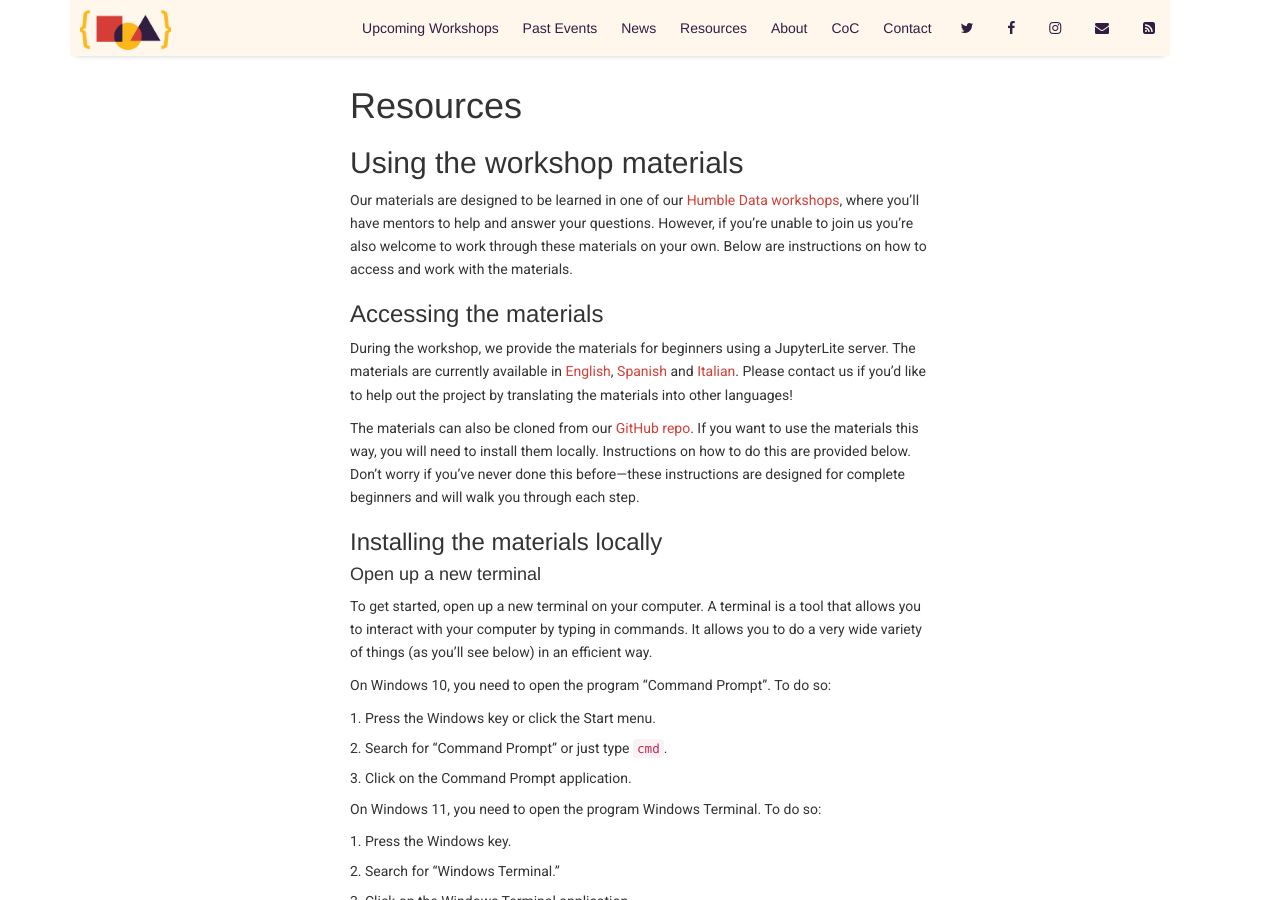
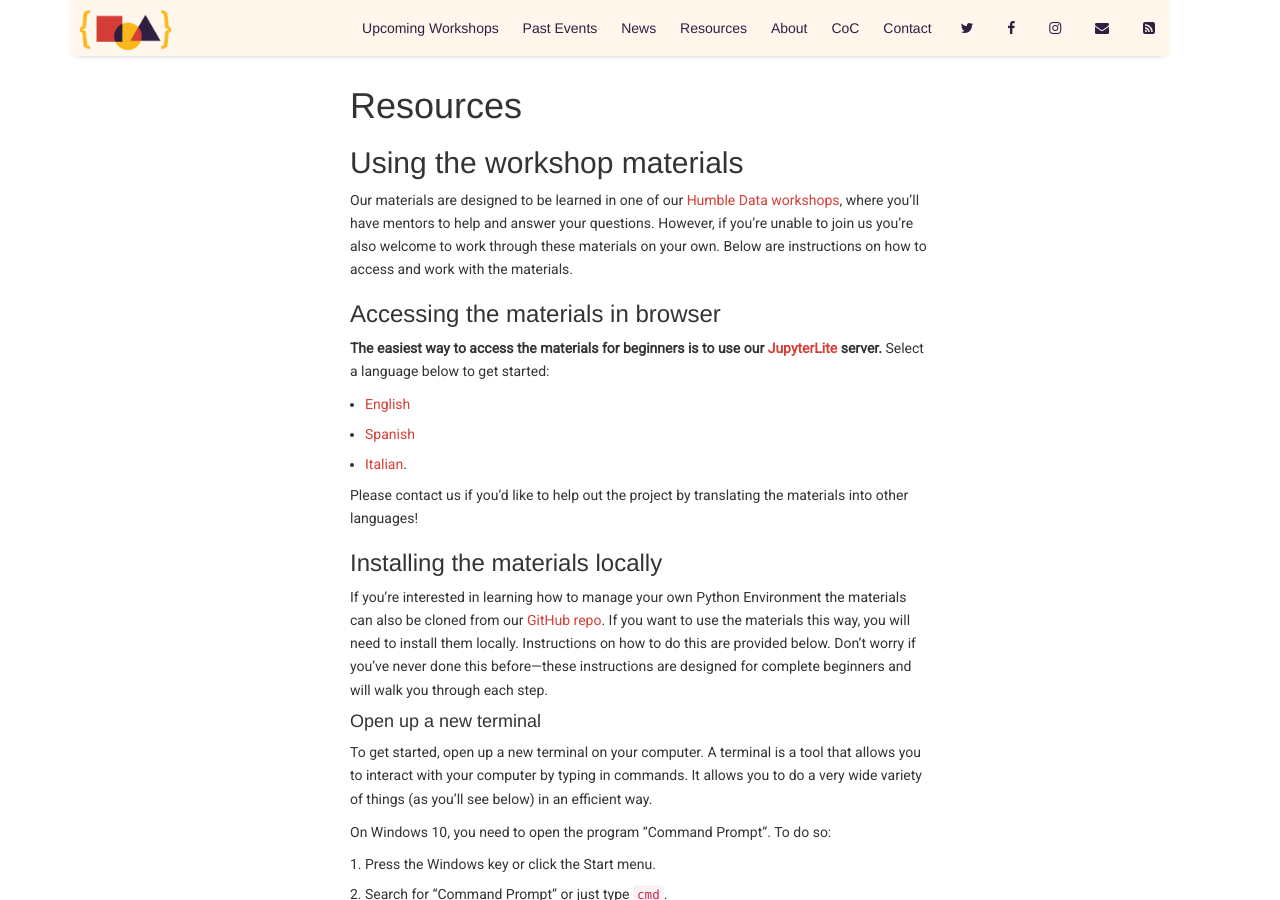
Before and after one commit to HumbleData/HumbleData.github.io, a Jekyll site: the page built from pages/resources.md, in a window 1280 px wide and 900 px high. Built offline with Jekyll 4.4.1, drawn with Linux system fonts in a browser that asks for light colours; nearby versions of some CDN libraries; comment, search, counter and statistics services are not loaded.

Commit message:
Empahise more clearly both options for access and what they are for

```diff
--- a/pages/resources.md
+++ b/pages/resources.md
@@ -7,13 +7,19 @@ title: Resources
 
 Our materials are designed to be learned in one of our [Humble Data workshops](https://humbledata.org/pages/up-coming.html), where you'll have mentors to help and answer your questions. However, if you're unable to join us you're also welcome to work through these materials on your own. Below are instructions on how to access and work with the materials.
 
-### Accessing the materials
+### Accessing the materials in browser
 
-During the workshop, we provide the materials for beginners using a JupyterLite server. The materials are currently available in [English](https://humbledata.org/online-workshop/lab/index.html), [Spanish](https://humbledata.org/online_workshop_spanish/lab/index.html) and [Italian](https://humbledata.org/online-workshop-italian-v2/lab/index.html). Please contact us if you'd like to help out the project by translating the materials into other languages!
+**The easiest way to access the materials for beginners is to use our [JupyterLite](https://jupyterlite.readthedocs.io/en/stable/) server.** Select a language below to get started:
 
-The materials can also be cloned from our [GitHub repo](https://github.com/HumbleData/beginners-data-workshop). If you want to use the materials this way, you will need to install them locally. Instructions on how to do this are provided below. Don't worry if you've never done this before—these instructions are designed for complete beginners and will walk you through each step.
+- [English](https://humbledata.org/online-workshop/lab/index.html)
+- [Spanish](https://humbledata.org/online_workshop_spanish/lab/index.html)
+- [Italian](https://humbledata.org/online-workshop-italian-v2/lab/index.html).
+
+Please contact us if you'd like to help out the project by translating the materials into other languages!
 
 ### Installing the materials locally
+
+If you're interested in learning how to manage your own Python Environment the materials can also be cloned from our [GitHub repo](https://github.com/HumbleData/beginners-data-workshop). If you want to use the materials this way, you will need to install them locally. Instructions on how to do this are provided below. Don't worry if you've never done this before—these instructions are designed for complete beginners and will walk you through each step.
 
 #### Open up a new terminal
 To get started, open up a new terminal on your computer. A terminal is a tool that allows you to interact with your computer by typing in commands. It allows you to do a very wide variety of things (as you'll see below) in an efficient way.
```
